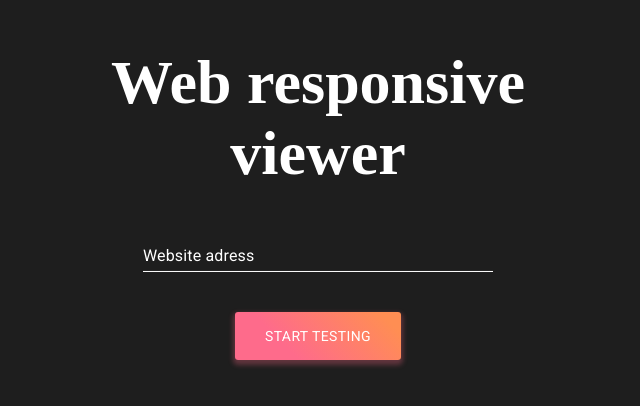
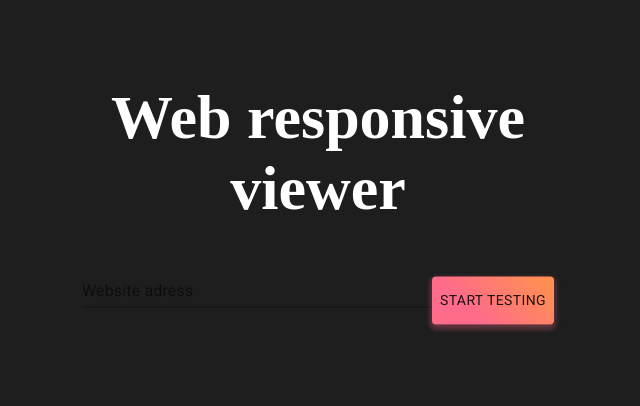
Before and after one commit to sasza2/web-responsive-viewer, a React (Create React App) app: page / in a window 1280 px wide. Shown: the part 194-600 px from the top of the page, without its empty margins (322-962 px from the left). Built offline with nearby package versions, Linux system fonts and the light colour scheme.

Commit message:
Styles provider for proper styles priority over material-ui

```diff
--- a/src/components/App.js
+++ b/src/components/App.js
@@ -8,11 +8,11 @@ import Overview from './routes/Overview'
 import './App.sass'
 
 const App = () => (
-    <StylesProvider injectFirst>
-      <Router>
-        <Route exact path='/' component={WelcomeScreen} />
-        <Route exact path='/overview' component={Overview} />
-      </Router>
+    <StylesProvider>
+        <Router>
+            <Route path='/' component={WelcomeScreen} />
+            <Route path='/overview' component={Overview} />
+        </Router>
     </StylesProvider>
 )
 
```
